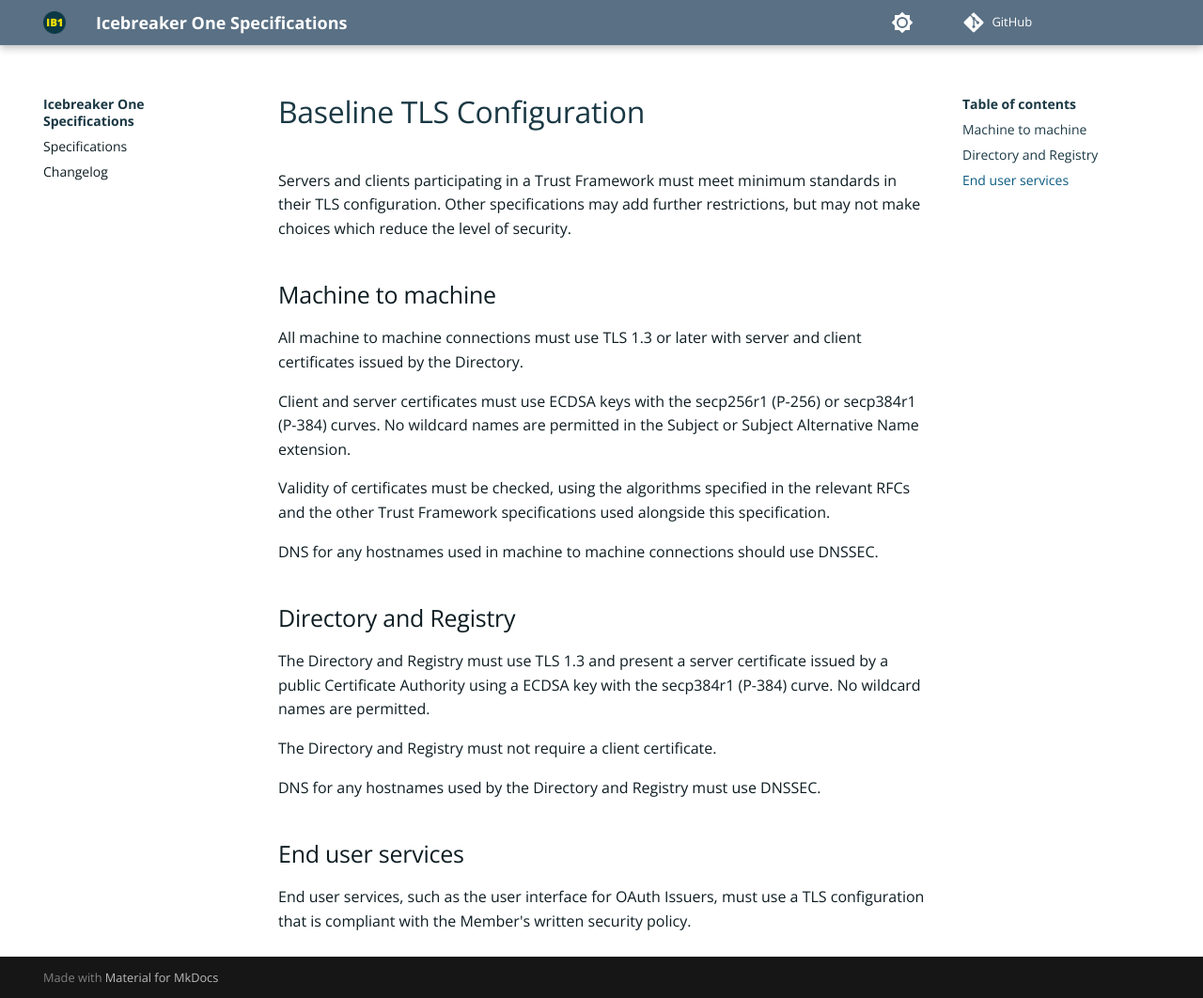
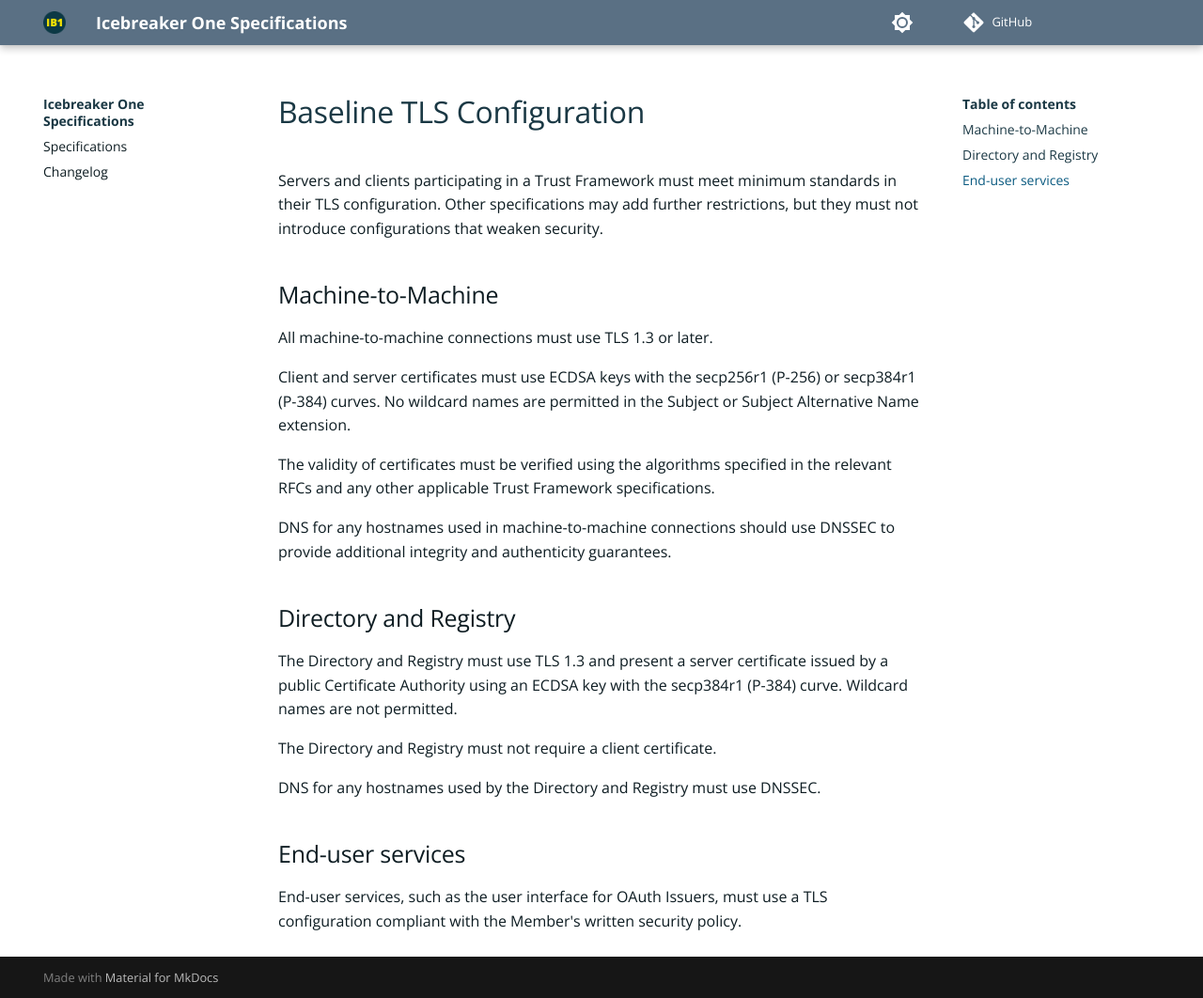
Before and after one commit to icebreakerone/ib1-technical-specifications, an MkDocs documentation site: the page built from docs/baseline-tls-configuration/1.0.md, in a window 1280 px wide and 1062 px high. Shown: the whole window at 94% size. Built offline with MkDocs 1.6.1 and Material for MkDocs 9.7.7, drawn with Linux system fonts in a browser that asks for light colours; comment, search, counter and statistics services are not loaded.

Commit message:
Typos and clearer wording

```diff
--- a/docs/baseline-tls-configuration/1.0.md
+++ b/docs/baseline-tls-configuration/1.0.md
@@ -1,22 +1,22 @@
 # Baseline TLS Configuration
 
-Servers and clients participating in a Trust Framework must meet minimum standards in their TLS configuration. Other specifications may add further restrictions, but may not make choices which reduce the level of security.
+Servers and clients participating in a Trust Framework must meet minimum standards in their TLS configuration. Other specifications may add further restrictions, but they must not introduce configurations that weaken security.
 
 
-## Machine to machine
+## Machine-to-Machine
 
-All machine to machine connections must use TLS 1.3 or later with server and client certificates issued by the Directory.
+All machine-to-machine connections must use TLS 1.3 or later.
 
 Client and server certificates must use ECDSA keys with the secp256r1 (P-256) or secp384r1 (P-384) curves. No wildcard names are permitted in the Subject or Subject Alternative Name extension.
 
-Validity of certificates must be checked, using the algorithms specified in the relevant RFCs and the other Trust Framework specifications used alongside this specification.
+The validity of certificates must be verified using the algorithms specified in the relevant RFCs and any other applicable Trust Framework specifications.
 
-DNS for any hostnames used in machine to machine connections should use DNSSEC.
+DNS for any hostnames used in machine-to-machine connections should use DNSSEC to provide additional integrity and authenticity guarantees.
 
 
 ## Directory and Registry
 
-The Directory and Registry must use TLS 1.3 and present a server certificate issued by a public Certificate Authority using a ECDSA key with the secp384r1 (P-384) curve. No wildcard names are permitted.
+The Directory and Registry must use TLS 1.3 and present a server certificate issued by a public Certificate Authority using an ECDSA key with the secp384r1 (P-384) curve. Wildcard names are not permitted.
 
 The Directory and Registry must not require a client certificate.
 
@@ -24,6 +24,6 @@ DNS for any hostnames used by the Directory and Registry must use DNSSEC.
 
 
 
-## End user services
+## End-user services
 
-End user services, such as the user interface for OAuth Issuers, must use a TLS configuration that is compliant with the Member's written security policy.
+End-user services, such as the user interface for OAuth Issuers, must use a TLS configuration compliant with the Member's written security policy.
```
Also changed, not shown: docs/assured-open-data/1.0.md (+4 -5 lines), docs/data-catalog-publishing/1.0.md (+8 -8 lines), docs/data-catalog-records/1.0.md (+21 -27 lines), docs/generic-sensitivity-classes/1.0.md (+1 -1 lines).
